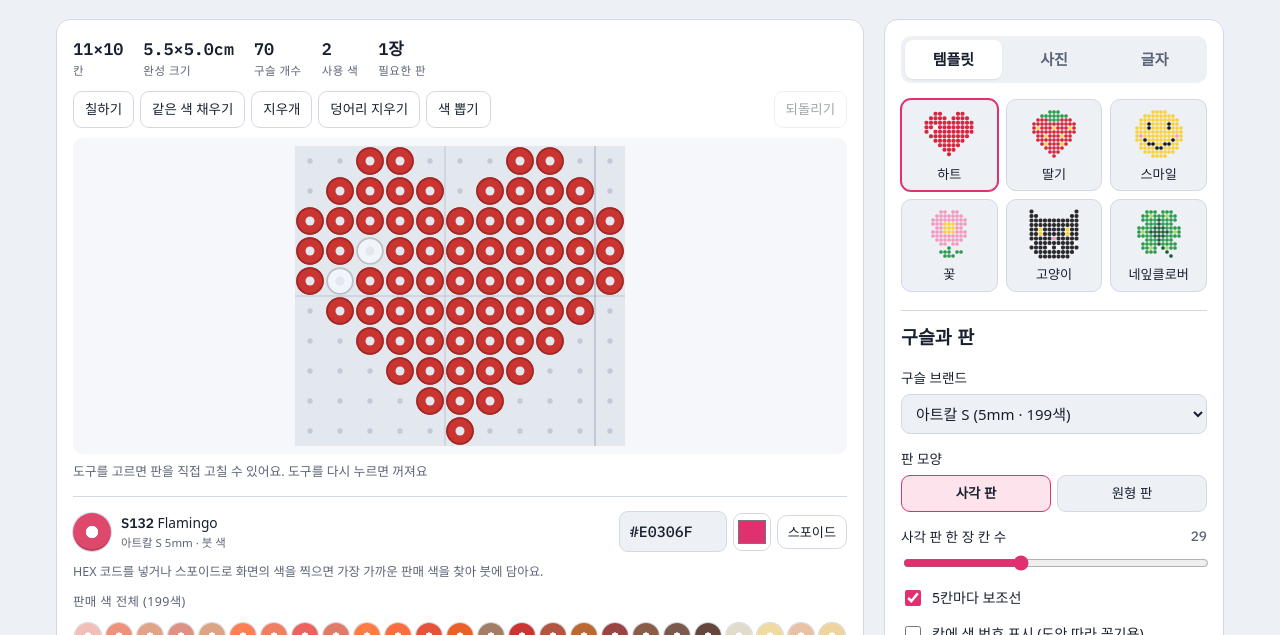
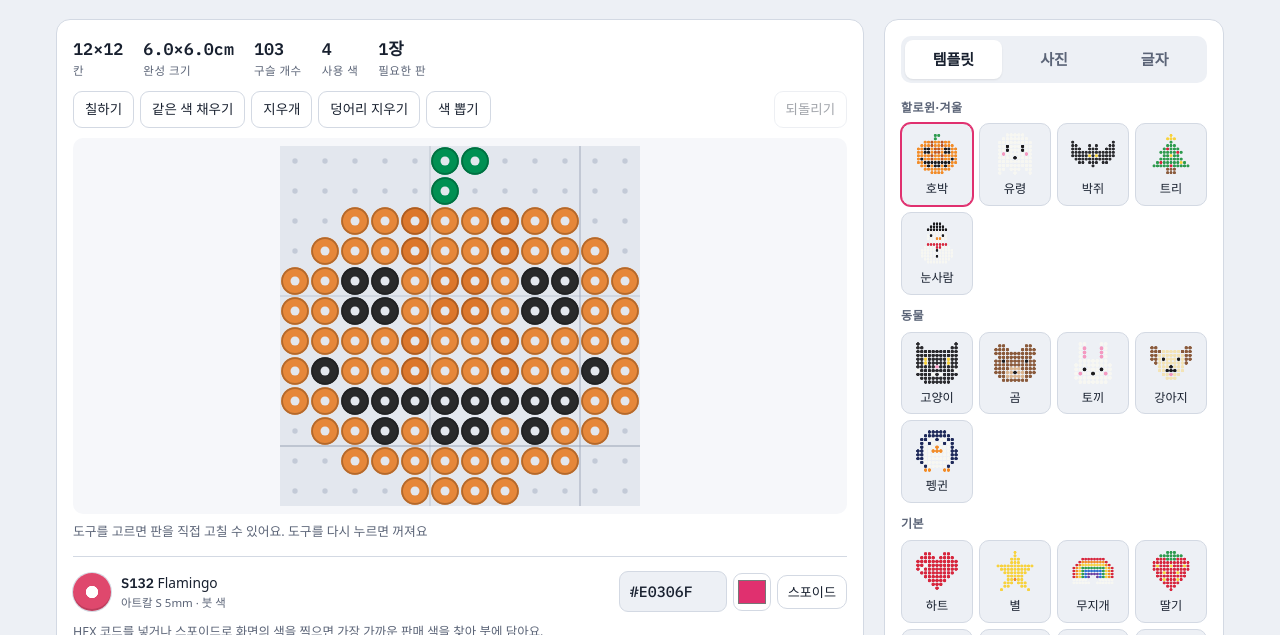
Before and after one commit to pengkira8-ux/tools, a plain HTML site: page beads/index.html in a window 1280 px wide. Shown: the part 138-773 px from the top of the page. Drawn offline with Linux system fonts and the light colour scheme; a web font is replaced by a local one.

Commit message:
Add files via upload

```diff
--- a/beads/index.html
+++ b/beads/index.html
@@ -114,10 +114,12 @@ h2{font-family:var(--display);font-weight:400;font-size:1.45rem;margin:0}
 .field label output{font-family:var(--mono);color:var(--muted)}
 input[type=range]{width:100%;accent-color:var(--accent)}
 input[type=text],input[type=number],select{font:inherit;width:100%;padding:8px 10px;border-radius:9px;border:1px solid var(--line);background:var(--bg);color:var(--ink)}
-.tpl-grid{display:grid;grid-template-columns:repeat(3,1fr);gap:8px}
-.tpl{font:inherit;font-size:.82rem;border:1px solid var(--line);background:var(--bg);color:var(--ink);border-radius:10px;padding:8px 4px 6px;cursor:pointer;display:flex;flex-direction:column;align-items:center;gap:4px}
+.tpl-grid{display:grid;grid-template-columns:repeat(4,1fr);gap:6px}
+.tpl-cat{grid-column:1/-1;font-size:.75rem;font-weight:600;color:var(--muted);letter-spacing:.04em;margin-top:6px}
+.tpl-cat:first-child{margin-top:0}
+.tpl{font:inherit;font-size:.76rem;min-width:0;border:1px solid var(--line);background:var(--bg);color:var(--ink);border-radius:10px;padding:8px 4px 6px;cursor:pointer;display:flex;flex-direction:column;align-items:center;gap:4px}
 .tpl[aria-pressed="true"]{border-color:var(--accent);box-shadow:0 0 0 1px var(--accent)}
-.tpl canvas{width:52px;height:52px}
+.tpl canvas{width:44px;height:44px}
 .drop{border:1.5px dashed var(--guide);border-radius:12px;padding:18px 14px;text-align:center;color:var(--muted);cursor:pointer;font-size:.88rem}
 .drop.over{border-color:var(--accent);background:var(--accent-soft)}
 .drop strong{color:var(--ink);display:block;font-size:1rem;margin-bottom:2px}
@@ -306,9 +308,24 @@ const TPL={
   flower:{name:"꽃",map:{P:"#F49AC1",Y:"#F7D23E",G:"#2E9B4F"},rows:["...PP.PP...","..PPPPPPP..",".PPPPPPPPP.",".PPPYYYPPP.","..PPYYYPP..",".PPPYYYPPP.",".PPPPPPPPP.","..PPPPPPP..","...PP.PP...",".....G.....","...GGG.GG..","....GGG...."]},
   cat:{name:"고양이",map:{K:"#2A2A2E",Y:"#F7D23E",P:"#F49AC1",W:"#F7F7F2"},rows:["K.........K","KK.......KK","KKKKKKKKKKK","KKKKKKKKKKK","KKYKKKKKYKK","KKYKKKKKYKK","KKKKKPKKKKK","WKKKKKKKKKW","KKKKWKWKKKK",".KKKKKKKKK.","..KKKKKKK.."]},
   clover:{name:"네잎클로버",map:{G:"#2E9B4F",D:"#1D5B3A",L:"#A8D65A"},rows:["..GGG.GGG..",".GGLGGGLGG.",".GGGGDGGGG.","..GGGDGGG..","GGGGDDDGGGG","GLGDDDDDGLG","GGGGDDDGGGG","..GGGDGGG..",".GGGGDGGGG.",".GGLG.DLGG.","..GGG..D...","........D.."]},
+  pumpkin:{name:"호박",map:{O:"#F28C28",D:"#C2571A",G:"#2E9B4F",K:"#1B1B1E"},rows:[".....GG.....",".....G......","..OODOODOO..",".OOODOODOOO.","OOKKODDOKKOO","OOKKODDOKKOO","OOOODOODOOOO","OKOODOODOOKO","OOKKKKKKKKOO",".OOKOKKOKOO.","..OOOOOOOO..","....OOOO...."]},
+  ghost:{name:"유령",map:{W:"#F7F7F2",K:"#1B1B1E",P:"#F49AC1"},rows:["...WWWWW...","..WWWWWWW..",".WWWWWWWWW.",".WWKWWWKWW.",".WWKWWWKWW.",".WPWWWWWPW.",".WWWWKWWWW.",".WWWWWWWWW.",".WWWWWWWWW.",".WW.WWW.WW.",".W...W...W."]},
+  bat:{name:"박쥐",map:{K:"#2A2A2E",Y:"#F7D23E"},rows:["K...........K","KK...K.K...KK","KKK..KKK..KKK","KKKKKKKKKKKKK","KKKKKYKYKKKKK",".KKKKKKKKKKK.","..KK.KKK.KK..","......K......"]},
+  tree:{name:"트리",map:{G:"#2E9B4F",Y:"#F7D23E",R:"#D7263D",B:"#8A5A3B"},rows:[".....Y.....","....YYY....",".....G.....","....GGG....","...GRGGG...","..GGGGGRG..","...GGYGG...","..GGGGGGG..",".GRGGGGGYG.","GGGGGRGGGGG","....BBB....","....BBB...."]},
+  snowman:{name:"눈사람",map:{W:"#F7F7F2",K:"#1B1B1E",O:"#F28C28",R:"#D7263D"},rows:["....KKK....","...KKKKK...","..KKKKKKK..","...WWWWW...","..WKWWWKW..","..WWWOOWW..","...WWWWW...","..RRRRRRR..",".WWWWRRWWW.","WWWWWKWWWWW","WWWWWWWWWWW","WWWWWKWWWWW",".WWWWWWWWW.","..WWWWWWW.."]},
+  star:{name:"별",map:{Y:"#F7D23E",O:"#F28C28"},rows:[".....Y.....",".....Y.....","....YYY....","....YYY....","YYYYYYYYYYY",".YYYYYYYYY.","..YYYYYYY..","...YYYYY...","...YYOYY...","..YYY.YYY..","..YY...YY..",".Y.......Y."]},
+  rainbow:{name:"무지개",map:{R:"#D7263D",O:"#F28C28",Y:"#F7D23E",G:"#2E9B4F",B:"#2C6FD1",V:"#6B3FA0",W:"#F7F7F2"},rows:["...RRRRRRRR...","..ROOOOOOOOR..",".ROYYYYYYYYOR.","ROYGGGGGGGGYOR","ROYGBBBBBBGYOR","ROYGBVVVVBGYOR","ROYGBV..VBGYOR","WWWWW....WWWWW","WWWWWW..WWWWWW"]},
+  bear:{name:"곰",map:{B:"#8A5A3B",L:"#D9B48F",K:"#1B1B1E"},rows:[".BB.....BB.","BBBB...BBBB","BBBBBBBBBBB",".BBBBBBBBB.","BBKBBBBBKBB","BBBBBBBBBBB","BBBBLLLBBBB","BBBLLKLLBBB",".BBLLLLLBB.","..BBBBBBB.."]},
+  rabbit:{name:"토끼",map:{W:"#F7F7F2",P:"#F49AC1",K:"#1B1B1E"},rows:[".WW...WW.",".WP...PW.",".WP...PW.",".WP...PW.",".WWWWWWW.","WWWWWWWWW","WWKWWWKWW","WPWWKWWPW","WWWWWWWWW",".WWWWWWW."]},
+  dog:{name:"강아지",map:{B:"#8A5A3B",L:"#F3E3B5",K:"#1B1B1E",P:"#F49AC1"},rows:["BB.......BB","BBBLLLLLBBB","BBLLLLLLLBB","BBLKLLLKLBB",".BLLLLLLLB.","..LLLKLLL..","..LLKKKLL..","...LLPLL...","....LLL...."]},
+  penguin:{name:"펭귄",map:{K:"#1F2A5A",W:"#F7F7F2",O:"#F28C28"},rows:["...KKKKK...","..KKKKKKK..",".KKWWKWWKK.",".KWKWWWKWK.",".KWWWOWWWK.","KKWWOOOWWKK","KKWWWWWWWKK","KKWWWWWWWKK",".KWWWWWWWK.","..KWWWWWK..","..OO...OO.."]},
+  cherry:{name:"체리",map:{R:"#D7263D",G:"#2E9B4F",W:"#F7F7F2"},rows:[".......GG..","......G....",".....G.G...","....G...G..","...G....G..",".RRR...RRR.","RWRRR.RWRRR","RRRRR.RRRRR","RRRRR.RRRRR",".RRR...RRR."]},
+  icecream:{name:"아이스크림",map:{R:"#D7263D",P:"#F49AC1",W:"#F7F7F2",C:"#D9B48F",D:"#8A5A3B"},rows:[".....R.....","...PPPPP...","..PPWPPPP..",".PPWPPPPPP.",".PPPPPPPPP.","PPPPPPPPPPP",".PCPCPCPCP.","..CDCDCDC..","..CCDCDCC..","...CDCDC...","...CCDCC...","....CDC....",".....C....."]},
+  mushroom:{name:"버섯",map:{R:"#D7263D",W:"#F7F7F2",L:"#F3E3B5",K:"#1B1B1E"},rows:["...RRRRR...","..RRWWRRR..",".RRWWWRRWR.","RRRRWRRRWWR","RWWRRRRRRRR","RWWRRRWWRRR",".RRRRRRRRR.","...LLLLL...","...LKLKL...","...LLLLL...","...LLLLL..."]},
 };
+const CATS=[["할로윈·겨울",["pumpkin","ghost","bat","tree","snowman"]],["동물",["cat","bear","rabbit","dog","penguin"]],["기본",["heart","star","rainbow","berry","cherry","icecream","mushroom","flower","smile","clover"]]];
 
-const st={mode:"template",tpl:"heart",w:11,h:10,cells:[],mask:null,tool:null,brush:0,focus:null,
+const st={mode:"template",tpl:"pumpkin",w:11,h:10,cells:[],mask:null,tool:null,brush:0,focus:null,
   brand:"artkal_s",shape:"square",boardN:29,roundD:29,guides:true,nums:false,
   img:null,marks:[],markMode:"bg",imgW:29,maxColors:10,bgTol:14,crop:true,clean:true,outline:false,text:"LOVE",textH:10,textHex:"#D7263D",cs:24};
 try{const s=JSON.parse(localStorage.getItem("beadmaker2")||"{}");if(s.brand&&BRANDS.some(b=>b.id===s.brand))st.brand=s.brand}catch(e){}
@@ -557,12 +574,12 @@ $("#swapBtn").addEventListener("click",()=>{if(st.focus==null)return;pushUndo();
 
 /* ---------- controls ---------- */
 const tpls=$("#tplGrid");
-Object.entries(TPL).forEach(([k,t])=>{
+CATS.forEach(([cat,keys])=>{const hd=document.createElement("div");hd.className="tpl-cat";hd.textContent=cat;tpls.append(hd);keys.forEach(k=>{const t=TPL[k];
   const b=document.createElement("button");b.className="tpl";b.dataset.k=k;b.setAttribute("aria-pressed",k===st.tpl);
   const c=document.createElement("canvas"),w=Math.max(...t.rows.map(r=>r.length)),h=t.rows.length,u=Math.floor(104/Math.max(w,h));
   c.width=104;c.height=104;const x=c.getContext("2d"),ox=(104-w*u)/2,oy=(104-h*u)/2;
   t.rows.forEach((r,yy)=>[...r].forEach((ch,xx)=>{if(ch!=="."){x.fillStyle=t.map[ch];x.beginPath();x.arc(ox+xx*u+u/2,oy+yy*u+u/2,u*.45,0,7);x.fill()}}));
-  b.append(c,document.createTextNode(t.name));tpls.append(b)});
+  b.append(c,document.createTextNode(t.name));tpls.append(b)})});
 tpls.addEventListener("click",e=>{const b=e.target.closest(".tpl");if(!b)return;st.tpl=b.dataset.k;tpls.querySelectorAll(".tpl").forEach(t=>t.setAttribute("aria-pressed",t===b));regenerate()});
 
 const tabs=["template","photo","text"];
```
